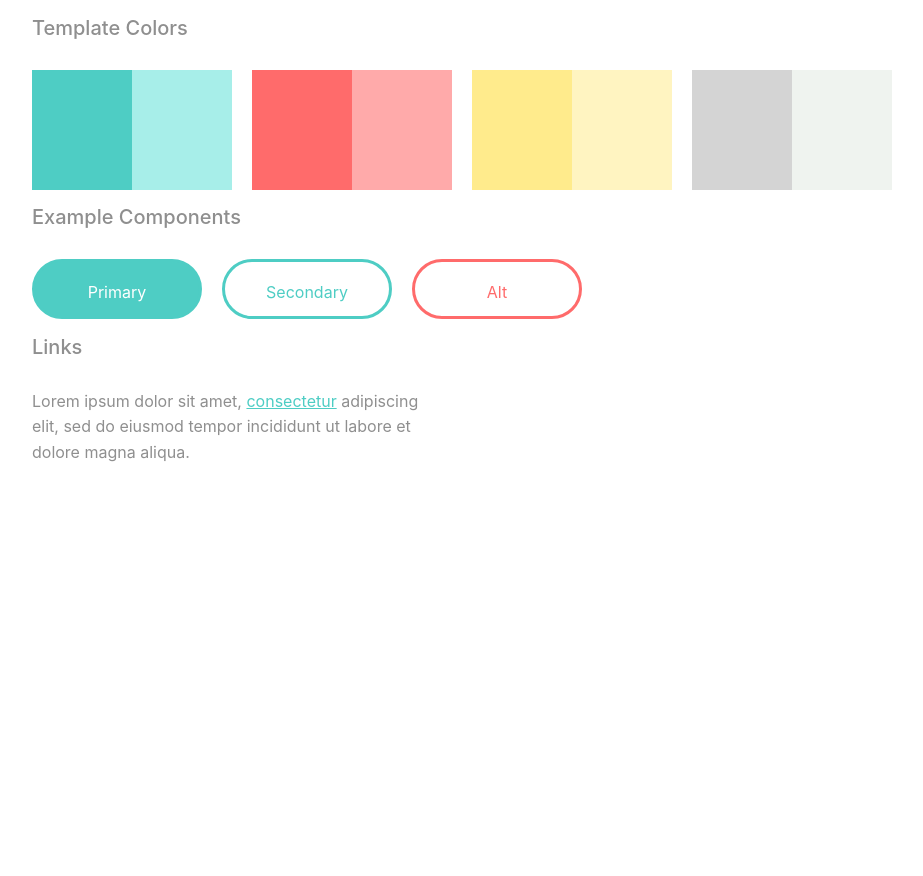
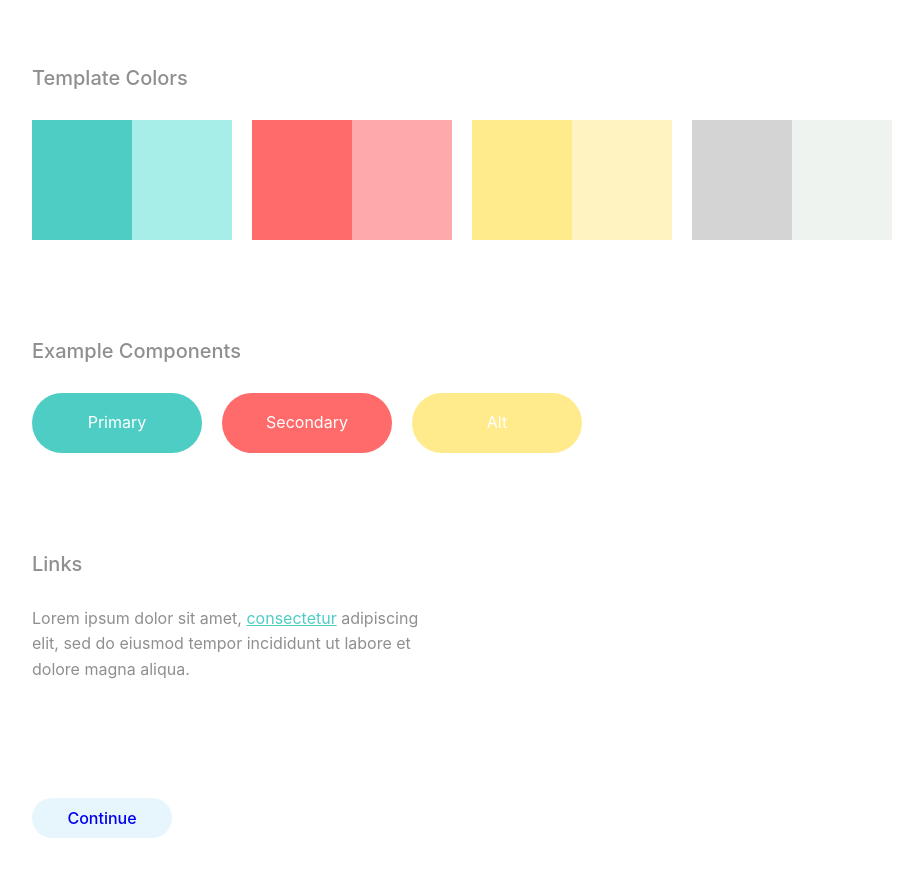
Before and after one commit to juliacodes/Decore, a React (Create React App) app: page /colors in a window 1280 px wide. Shown: the top 876 px of the page, without its empty margins (8-931 px from the left). Before the commit the page ends 800 px from the top, so only its background shows below. Built offline with nearby package versions, Linux system fonts and the light colour scheme; a web font is replaced by a local one.

Commit message:
Made picker location to bottom middle of clicked color

```diff
--- a/src/views/chooseColors/index.js
+++ b/src/views/chooseColors/index.js
@@ -1,4 +1,5 @@
-import React, { useState } from 'react';
+import React, { useState, useEffect, useRef } from 'react';
+import { Link } from 'react-router-dom';
 import { ChromePicker } from 'react-color';
 import {
     Heading,
@@ -9,10 +10,13 @@ import {
     Paragraph,
     ColorPicker,
     ButtonGroup,
-    Button
+    ColorButton
 } from './styles';
 
+import { COLORS, FONTS, Button } from '../../Styling/Styling';
+
 const ChooseColors = () => {
+    const node = useRef(); // Reference hook for handleClick function
     const [colors, setColors] = useState({
         colorOne: '#4ECDC4',
         colorTwo: '#A7EEE9',
@@ -26,52 +30,82 @@ const ChooseColors = () => {
 
     const [pickerStatus, setPickerStatus] = useState(false);
     const [pickerSelected, setPickerSelected] = useState('colorOne');
+    const [pickerLocation, setPickerLocation] = useState({
+        x: undefined,
+        y: undefined
+    });
 
-    const handlePicker = color => {
+    const handlePicker = (color, e) => {
         setPickerSelected(color);
         setPickerStatus(true);
+        setPickerLocation({
+            x: e.target.offsetLeft,
+            y: e.target.offsetTop
+        });
     };
 
     const handleChangeComplete = color => {
         setColors(prevState => ({ ...prevState, [pickerSelected]: color.hex }));
     };
 
+    // If click event is not within a element with ref={node},
+    // set the status of the picker to false (hidden)
+    const handleClick = e => {
+        if (!node.current.contains(e.target)) {
+            setPickerStatus(false);
+        }
+    };
+
+    useEffect(() => {
+        document.addEventListener('mousedown', handleClick); // return function to be called when unmounted
+        return () => {
+            document.removeEventListener('mousedown', handleClick);
+        };
+    }, []);
+
     return (
         <ChooseColorsWrapper>
             <Heading>Template Colors</Heading>
-            <ColorPicker display={pickerStatus}>
-                <ChromePicker
-                    color={colors[pickerSelected]}
-                    onChange={handleChangeComplete}
-                    disableAlpha
-                />
-            </ColorPicker>
-            <TemplateColors>
+            <TemplateColors ref={node}>
                 {Object.keys(colors).map((color, index) => (
                     <Color
                         // Using index for this case is fine since there is only a set number of colors
                         // eslint-disable-next-line react/no-array-index-key
                         key={index}
                         background={colors[color]}
-                        onClick={() => handlePicker(color)}
+                        onClick={e => handlePicker(color, e)}
                     />
                 ))}
+                <ColorPicker
+                    display={pickerStatus}
+                    top={pickerLocation.y}
+                    left={pickerLocation.x}
+                >
+                    <ChromePicker
+                        color={colors[pickerSelected]}
+                        onChange={handleChangeComplete}
+                        disableAlpha
+                    />
+                </ColorPicker>
             </TemplateColors>
             <Heading>Example Components</Heading>
             <ButtonGroup>
-                <Button
+                <ColorButton
                     backgroundColor={colors.colorOne}
                     border={colors.colorOne}
                     color="#FFFFFF"
                 >
                     Primary
-                </Button>
-                <Button border={colors.colorOne} color={colors.colorOne}>
+                </ColorButton>
+                <ColorButton
+                    backgroundColor={colors.colorThree}
+                    color="#FFFFFF"
+                >
                     Secondary
-                </Button>
-                <Button border={colors.colorThree} color={colors.colorThree}>
+                </ColorButton>
+                <ColorButton backgroundColor={colors.colorFive} color="#FFFFFF">
                     Alt
-                </Button>
+                </ColorButton>
             </ButtonGroup>
             <Heading>Links</Heading>
             <Paragraph>
@@ -80,6 +114,16 @@ const ChooseColors = () => {
                 adipiscing elit, sed do eiusmod tempor incididunt ut labore et
                 dolore magna aliqua.
             </Paragraph>
+            <Button
+                background={COLORS.lightBlue}
+                color={COLORS.darkBlue}
+                fontFamily={FONTS.primary}
+                hoverBackground={COLORS.darkBlue}
+                hoverColor={COLORS.lightBlue}
+                margin="100px auto 50px auto"
+            >
+                <Link to="/edit/custom">Continue</Link>
+            </Button>
         </ChooseColorsWrapper>
     );
 };
--- a/src/views/chooseColors/styles.js
+++ b/src/views/chooseColors/styles.js
@@ -1,9 +1,9 @@
 import styled from 'styled-components';
-import { COLORS, FONTS } from '../../Styling/Styling';
+import { COLORS, FONTS, Button } from '../../Styling/Styling';
 
 export const ChooseColorsWrapper = styled.div`
     max-width: 1200px;
-    padding: 0 20px;
+    padding: 50px 20px;
     margin: 0 auto;
 `;
 
@@ -16,7 +16,9 @@ export const Heading = styled.h2`
 `;
 
 export const TemplateColors = styled.div`
+    position: relative;
     display: flex;
+    margin-bottom: 100px;
 `;
 
 export const Color = styled.div`
@@ -44,23 +46,39 @@ export const Paragraph = styled.p`
 `;
 
 export const ColorPicker = styled.div`
-    /* position: absolute; */
-    /* bottom: 0; */
-    /* left: 0; */
+    position: absolute;
+    top: 100%;
+    left: ${props => props.left}px;
+    transform: translateX(-25%);
     display: ${props => (props.display ? 'block' : 'none')};
+
+    &:before {
+        content: '';
+        position: absolute;
+        width: 0;
+        height: 0;
+        border-left: 12px solid transparent; /* left arrow slant */
+        border-right: 12px solid transparent; /* right arrow slant */
+        border-bottom: 12px solid white; /* bottom, add background color here */
+        font-size: 0;
+        line-height: 0;
+        left: 50%;
+        top: -12px;
+        transform: translateX(-17px);
+    }
 `;
 
 export const ButtonGroup = styled.div`
     display: flex;
+    margin-bottom: 100px;
 `;
 
-export const Button = styled.div`
-    border: 3px solid;
+export const ColorButton = styled.div`
+    display: flex;
+    align-items: center;
+    justify-content: center;
     background: ${props => props.backgroundColor};
-    border-color: ${props => props.border};
-    text-align: center;
     height: 60px;
-    line-height: 60px;
     width: 170px;
     box-sizing: border-box;
     color: ${props => props.color};
--- a/src/views/chooseTheme/index.js
+++ b/src/views/chooseTheme/index.js
@@ -51,7 +51,10 @@ const ThemeChooser = () => {
                     </Button>
                 </Link>
                 <p>
-                    or start from a <Link to="/colors">blank template</Link>
+                    or start from a{' '}
+                    <Link to="/colors">
+                        <span>blank template</span>
+                    </Link>
                 </p>
             </ChooseThemeLayout>
         </ChooseTheme>
--- a/src/views/chooseTheme/styles.js
+++ b/src/views/chooseTheme/styles.js
@@ -25,6 +25,32 @@ export const ChooseThemeLayout = styled.div`
 
     ${Button} {
         margin: 50px 0;
+    }
+
+    p {
+        position: relative;
+        span {
+            color: #6c63ff;
+            text-decoration: underline;
+        }
+
+        &:before,
+        &:after {
+            content: '';
+            position: absolute;
+            width: 100px;
+            height: 1px;
+            background-color: #dedede;
+            top: 60%;
+        }
+
+        &:before {
+            transform: translateX(-150%);
+        }
+
+        &:after {
+            transform: translateX(50%);
+        }
     }
 `;
 
```
Also changed, not shown: src/Styling/Styling.js (+0 -14 lines).
